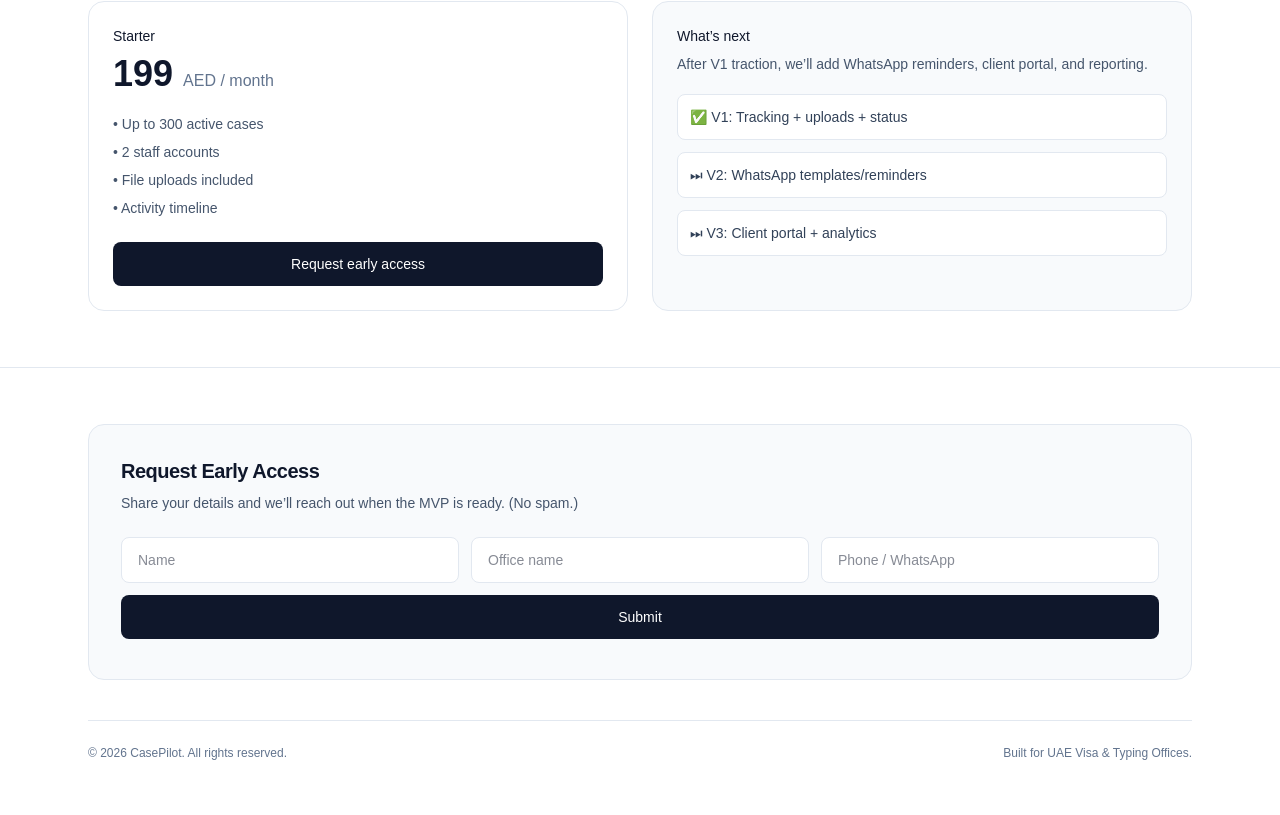
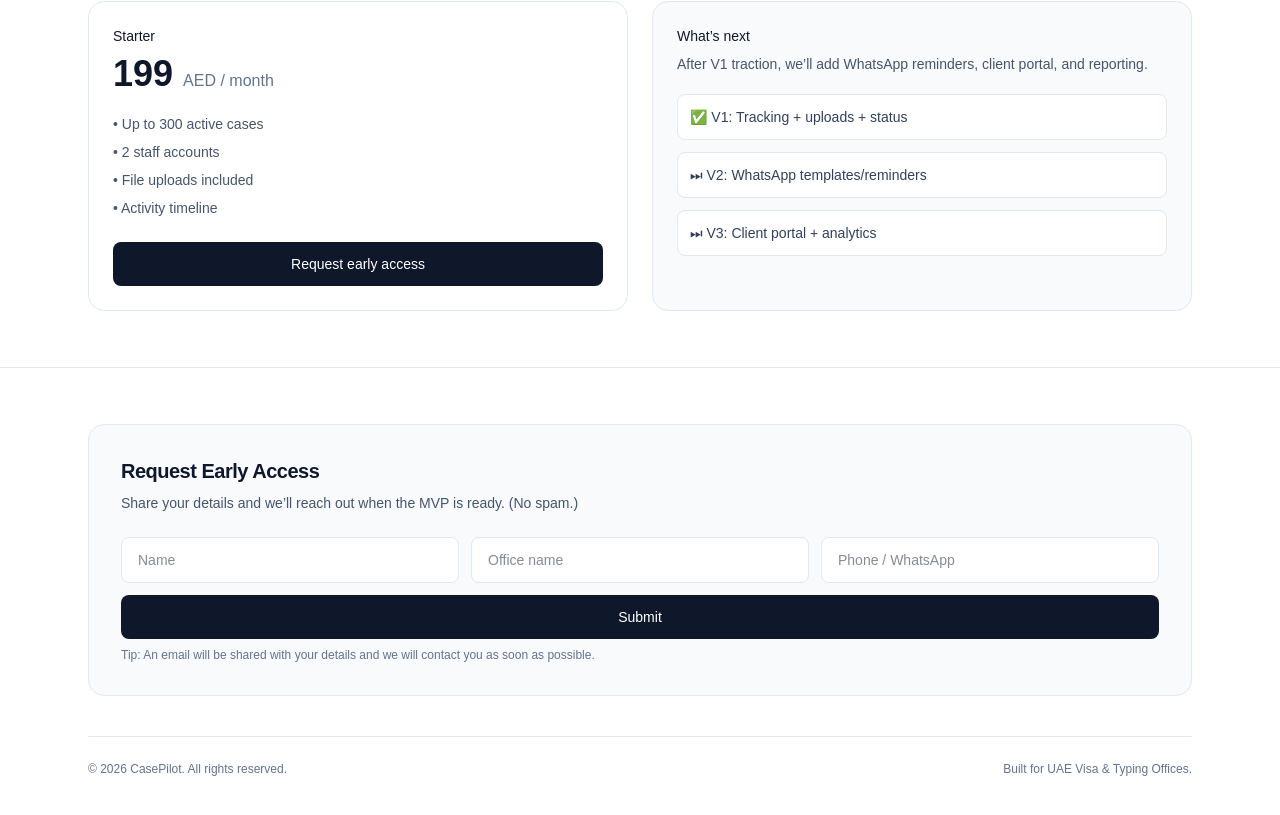
Before and after one commit to mhmdgoma1/casepilot, a Next.js app in the folder apps/web/: page / in a window 1280 px wide. Shown: the part 1116-1931 px from the top of the page. Built offline with nearby package versions, Linux system fonts and the light colour scheme.

Commit message:
Add tip message to form details

```diff
--- a/apps/web/src/app/page.tsx
+++ b/apps/web/src/app/page.tsx
@@ -72,6 +72,8 @@ const translations = {
     formOffice: "Office name",
     formPhone: "Phone / WhatsApp",
     submit: "Submit",
+    tip:
+      "Tip: An email will be shared with your details and we will contact you as soon as possible.",
     footerRights: "All rights reserved.",
     footerBuiltFor: "Built for UAE Visa & Typing Offices.",
     langToggleEn: "EN",
```
